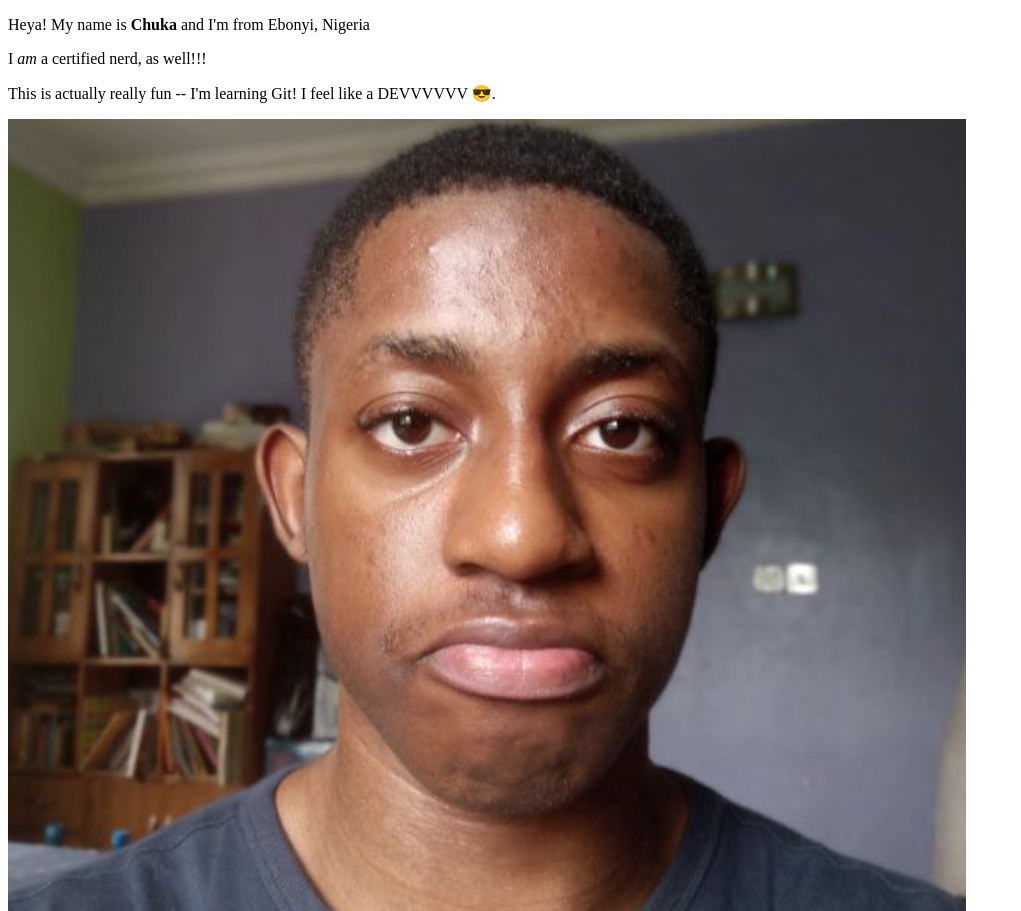
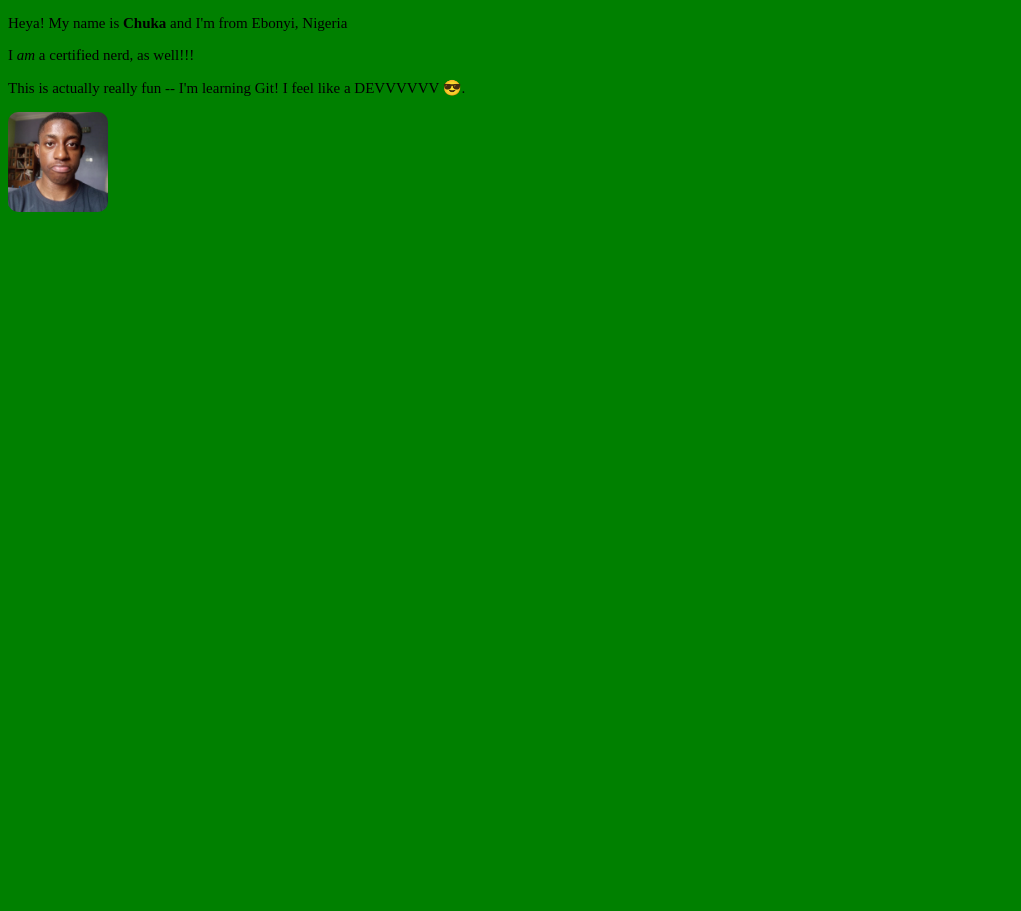
Before and after one commit to NaijaCodeNinja/fantastic-octo-goggles, a plain HTML site: page index.html in a window 1280 px wide. Shown: the top 911 px of the page, without its empty margins (0-1021 px from the left). After the commit the page ends 800 px from the top, so only its background shows below. Drawn offline with Linux system fonts and the light colour scheme.

Commit message:
Added the stylesheet and changed the title to 'Fantastic Octo-Goggles'.

```diff
--- a/index.html
+++ b/index.html
@@ -3,7 +3,8 @@
 <head>
     <meta charset="UTF-8">
     <meta name="viewport" content="width=device-width, initial-scale=1.0">
-    <title>Document</title>
+    <title>Fantastic Octo-Goggles</title>
+    <link rel="stylesheet" href="./ohmagawd.css">
 </head>
 <body>
     <p>Heya! My name is <strong>Chuka</strong> and I'm from Ebonyi, Nigeria</p>
--- /dev/null
+++ b/ohmagawd.css
@@ -0,0 +1,13 @@
+body {
+    background: green;
+}
+
+img {
+    border-radius: 10px;
+    width: 100px;
+    height: 100px;
+}
+
+p {
+    font-size: 15px;
+}
```
